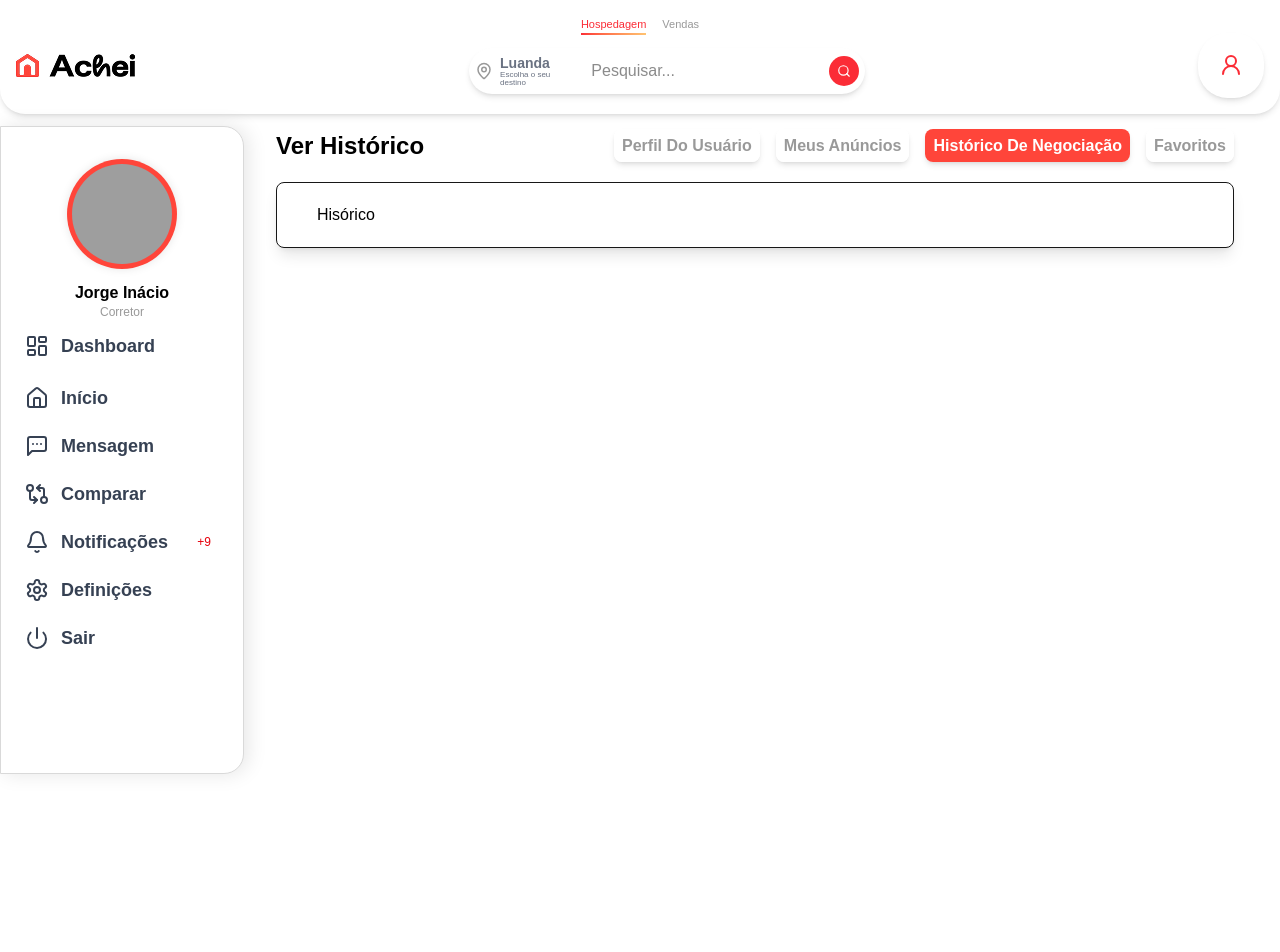
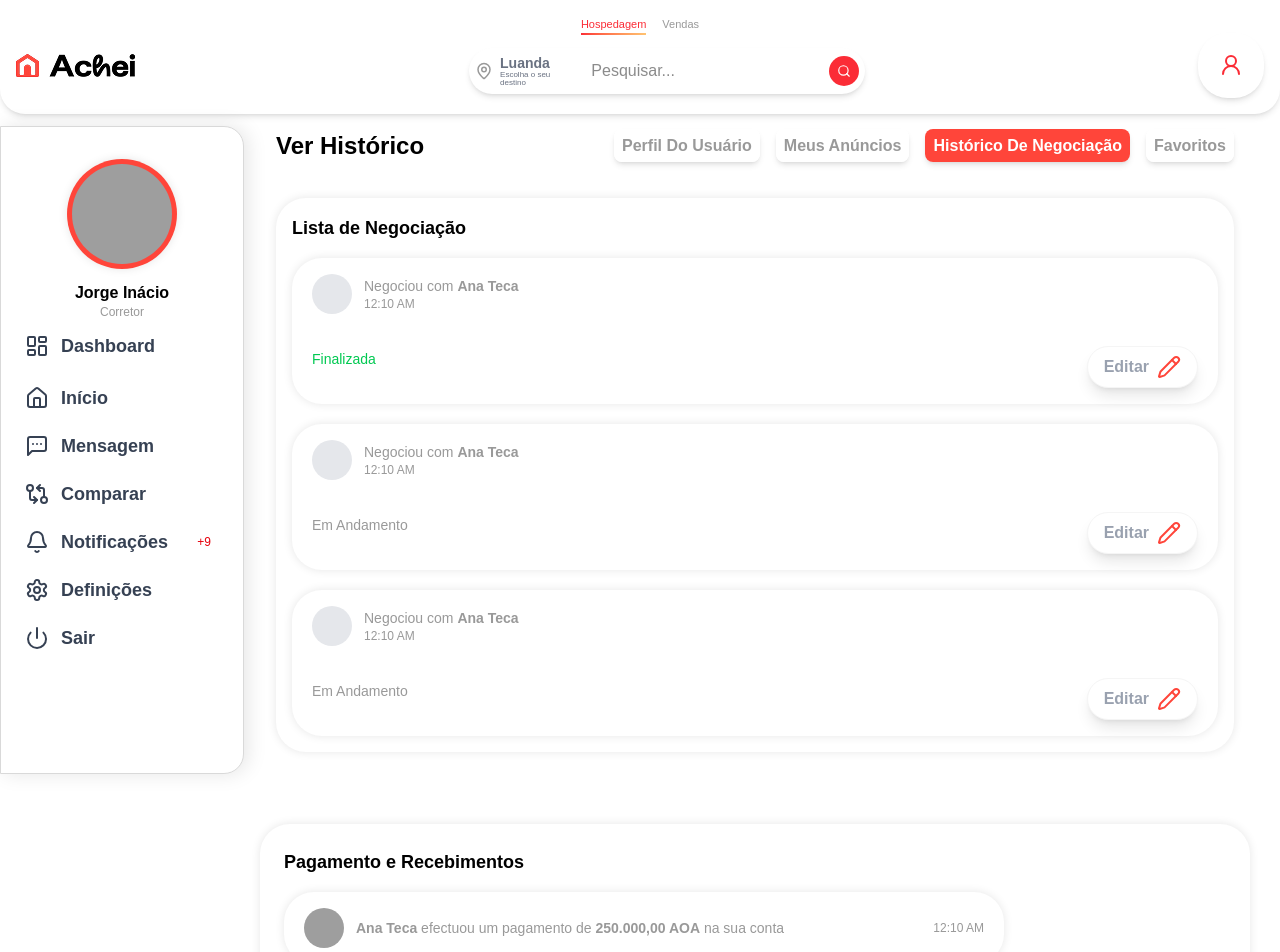
Before and after one commit to marceloJOse1978/acheiCasaFront, a Next.js app: page /profile/history in a window 1280 px wide. Shown: the top 952 px of the page. Before the commit the page ends 800 px from the top, so only its background shows below. Built offline with nearby package versions, Linux system fonts and the light colour scheme; grey boxes are pictures that could not be loaded.

Commit message:
Historico de perfil

```diff
--- a/src/app/(pages)/profile/(ProfilePages)/favorite/page.tsx
+++ b/src/app/(pages)/profile/(ProfilePages)/favorite/page.tsx
@@ -4,11 +4,11 @@ import MenuProfile from '../../(ProfileComponents)/ProfileMenu';
 import ProfileContainer from '../../(ProfileComponents)/ProfileContainer';
 import Loader from '@/app/(components)/Loader/loader'
 
-export default function Favorite () {
+export default function Favorite() {
     const [loading, setLoading] = useState(true)
     useEffect(() => {
         const timer = setTimeout(() => {
-        setLoading(false)
+            setLoading(false)
         }, 1500)
 
         return () => clearTimeout(timer)
@@ -21,6 +21,9 @@ export default function Favorite () {
             <ProfileContainer marginTop={0}>
                 <p className='text-[#000]'>Favorito</p>
             </ProfileContainer>
-        </div>
-    )
+            <div className="flex justify-end gap-4 mt-6">
+                <button className="bg-gray-200 text-black px-6 py-2 rounded-lg shadow">Voltar</button>
+                <button className="bg-red-500 text-white px-6 py-2 rounded-lg shadow">Salvar</button>
+            </div>
+        </div>)
 }
--- a/src/app/(pages)/profile/(ProfilePages)/history/page.tsx
+++ b/src/app/(pages)/profile/(ProfilePages)/history/page.tsx
@@ -1,26 +1,102 @@
 "use client"
 import { useState, useEffect } from 'react';
 import MenuProfile from '../../(ProfileComponents)/ProfileMenu';
-import ProfileContainer from '../../(ProfileComponents)/ProfileContainer';
+import EditButon from '@/app/(pages)/profile/(ProfileComponents)/ProfileEditButton';
 import Loader from '@/app/(components)/Loader/loader'
+import { Pencil } from 'lucide-react';
 
-export default function History () {
+
+export default function History() {
     const [loading, setLoading] = useState(true)
     useEffect(() => {
         const timer = setTimeout(() => {
-        setLoading(false)
+            setLoading(false)
         }, 1500)
 
         return () => clearTimeout(timer)
     }, [])
 
+    const handleEditClick = () => {
+        console.log('Edit button clicked');
+    }
+
+    const negotiations = [
+        { id: 1, name: 'Ana Teca', time: '12:10 AM', status: 'Finalizada' },
+        { id: 2, name: 'Ana Teca', time: '12:10 AM', status: 'Em Andamento' },
+        { id: 3, name: 'Ana Teca', time: '12:10 AM', status: 'Em Andamento' },
+    ];
+
+    const payments = [
+        { id: 1, name: 'Ana Teca', value: '250.000,00 AOA', time: '12:10 AM', image: '/user.jpg' },
+        { id: 2, name: 'Ana Teca', value: '250.000,00 AOA', time: '12:10 AM', image: '/user.jpg' },
+        { id: 3, name: 'Ana Teca', value: '250.000,00 AOA', time: '12:10 AM', image: '/user.jpg' },
+    ];
+
+
     if (loading) return <Loader />
     return (
-        <div className="mx-auto px-4 py-8 mt-[98px]">
-            <MenuProfile profile={false} anuncio={false} history={true} favorite={false} title='Ver Histórico'/>
-            <ProfileContainer marginTop={0}>
-                <p className='text-[#000]'>Hisórico</p>
-            </ProfileContainer>
+        <div>
+            <div className="mx-auto px-4 py-8 mt-[98px]">
+                <MenuProfile profile={false} anuncio={false} history={true} favorite={false} title='Ver Histórico' />
+                <div className="mt-10 bg-white rounded-[30px] shadow-[0_0_10px_rgba(0,0,0,0.1)] p-4">
+                    <p className="text-[#000] font-semibold text-lg mb-4">Lista de Negociação</p>
+                    <div className="space-y-5 rounded-[30px]">
+                        {negotiations.map((negotiation) => (
+                            <div
+                                key={negotiation.id}
+                                className="w-full bg-white rounded-[30px] shadow-[0_0_10px_rgba(0,0,0,0.1)] px-5 py-4 flex flex-wrap items-center justify-between gap-4">
+
+                                <div className="flex items-center gap-3 min-w-[200px]">
+                                    <div className="w-10 h-10 rounded-full bg-gray-200" />
+                                    <div>
+                                        <p className="text-sm text-[#999999]">
+                                            Negociou com <span className="font-semibold">{negotiation.name}</span></p>
+                                        <p className="text-xs text-[#999999]">{negotiation.time}</p>
+                                    </div>
+                                </div>
+
+                                <div className="min-w-[120px] text-center">
+                                    <p className={`text-sm font-medium mr-165 ${negotiation.status === 'Finalizada' ? 'text-green-500' : 'text-[#999]'
+                                        }`}>
+                                        {negotiation.status}
+                                    </p>
+                                </div>
+                                <div className="flex items-center min-h-[10px]">
+                                    <EditButon text='Editar' icon={Pencil} onClick={handleEditClick} />
+                                </div>
+                            </div>
+                        ))}
+                    </div>
+                </div>
+            </div>
+            {/* Botões de ação */}
+
+            {/* Pagamento e Recebimentos */}
+            <div className="mt-10 bg-white rounded-[30px] shadow-[0_0_10px_rgba(0,0,0,0.1)] p-6">
+                <div className="flex justify-between items-center mb-4">
+                    <p className="text-[#000] font-semibold text-lg">Pagamento e Recebimentos</p>
+                </div>
+                <div className="space-y-4">
+                    {payments.map((payment) => (
+                        <div
+                            key={payment.id}
+                            className="w-180 bg-white rounded-[30px] shadow-[0_0_10px_rgba(0,0,0,0.1)] px-5 py-4 flex flex-wrap items-center justify-between gap-4">
+                            <div className="flex items-center gap-3 min-w-[200px]">
+                                <img src={payment.image}
+                                    alt={payment.name}
+                                    className="w-10 h-10 rounded-full object-cover" />
+                                <p className="text-sm text-[#999999]">
+                                    <span className="font-semibold">{payment.name}</span> efectuou um pagamento de{' '}
+                                    <span className="font-bold">{payment.value}</span> na sua conta
+                                </p>
+                            </div>
+
+                            <p className="text-xs text-[#999999] min-w-[80px] text-right">{payment.time}</p>
+                        </div>
+
+                    ))}
+                </div>
+            </div>
         </div>
     )
 }
--- a/src/app/(pages)/profile/page.tsx
+++ b/src/app/(pages)/profile/page.tsx
@@ -45,12 +45,12 @@ export default function Profile() {
                                 <img src={user.image} alt={user.name} className="w-full h-full object-cover rounded-full select-none" />
                             </figure>
                             <div>
-                                <p className="font-bold text-2xl leading-none tracking-normal  text-[#000000] select-none">{user.name}</p>
+                                <p className="font-bold text-2x1 leading-none tracking-normal  text-[#000000] select-none">{user.name}</p>
                                 <p className='my-[5px] font-normal text-base leading-none tracking-normal text-[#999999] select-none'>{user.role}</p>
                                 <p className='font-normal italic text-[13px] leading-none tracking-normal text-[#999999] select-none'>{user.address}</p>
                             </div>
 
-                            <div className="ml-270 h-[130px]">
+                            <div className="ml-245 h-[130px]">
                                 <EditButon text='Editar' icon={Pencil} onClick={handleEditClick} />
                             </div>
                         </div>
@@ -87,17 +87,11 @@ export default function Profile() {
                 </ProfileContainer>
             </div>
 
-            {/* <div className="flex justify-between mt-4">
-
-                    <button className="bg-gray-300 px-4 py-2 rounded text-black hover:bg-gray-600" onClick={() => window.history.back()}>
-                        Voltar
-                    </button>
-
-                    <button className="bg-red-500 px-4 py-2 rounded text-white hover:bg-red-600" onClick={saveChanges}>
-                        <Pencil className=' text-[#ff453a]' />
-                        Salvar
-                    </button>
-            </div> */}
+            <div className="flex justify-end gap-4 mt-6">
+                               <button className="bg-gray-200 text-black px-6 py-2 rounded-lg shadow">Voltar</button>
+                               <button className="bg-red-500 text-white px-6 py-2 rounded-lg shadow">Salvar</button>
+                           </div>
         </section>
     )
 }
+/* w-full h-[130px] bg-white rounded-[30px] shadow-[0_0_10px_rgba(0,0,0,0.1)] p-4 select-none */
--- a/src/app/layout.tsx
+++ b/src/app/layout.tsx
@@ -1,7 +1,7 @@
 import type { Metadata } from "next";
 import { Geist, Geist_Mono } from "next/font/google";
 import "./globals.css";
-import Header from './(components)/Header/header';
+import Header from "@/app/(components)/header/header";
 
 const geistSans = Geist({
   variable: "--font-geist-sans",
```
